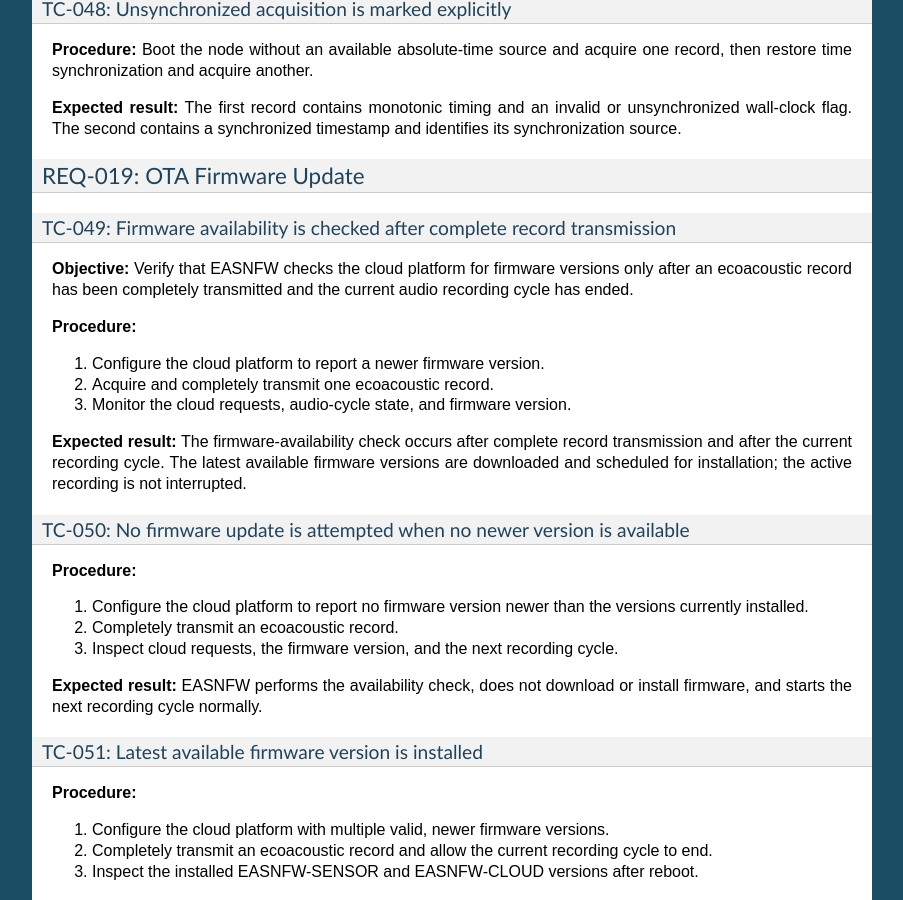
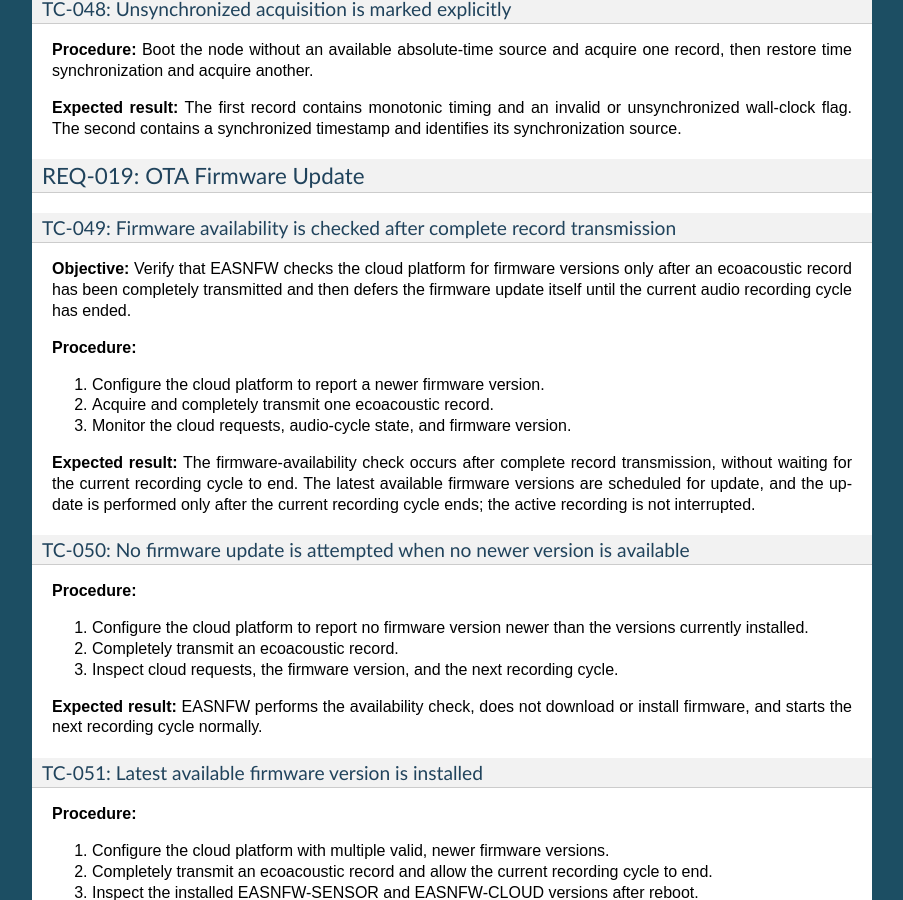
Before and after one commit to hslourenc/easnfw, a Sphinx documentation site: the page built from docs/sphinx/source/chapters/verification.rst, in a window 1280 px wide and 900 px high, scrolled down 13996 px. Shown: the whole window, without its empty margins (198-1101 px from the left). Built offline with Sphinx 7.4.7, drawn with Linux system fonts in a browser that asks for light colours; the version number could not be read and is left out.

Commit message:
fix TC-049 - wait recording cycle only to perform the upgrade

```diff
--- a/docs/sphinx/source/chapters/verification.rst
+++ b/docs/sphinx/source/chapters/verification.rst
@@ -870,7 +870,8 @@ TC-049: Firmware availability is checked after complete record transmission
 
 **Objective:** Verify that EASNFW checks the cloud platform for firmware
 versions only after an ecoacoustic record has been completely transmitted and
-the current audio recording cycle has ended.
+then defers the firmware update itself until the current audio recording cycle
+has ended.
 
 **Procedure:**
 
@@ -879,9 +880,10 @@ the current audio recording cycle has ended.
 3. Monitor the cloud requests, audio-cycle state, and firmware version.
 
 **Expected result:** The firmware-availability check occurs after complete
-record transmission and after the current recording cycle. The latest
-available firmware versions are downloaded and scheduled for installation;
-the active recording is not interrupted.
+record transmission, without waiting for the current recording cycle to end.
+The latest available firmware versions are scheduled for update, and the
+update is performed only after the current recording cycle ends; the active
+recording is not interrupted.
 
 TC-050: No firmware update is attempted when no newer version is available
 ^^^^^^^^^^^^^^^^^^^^^^^^^^^^^^^^^^^^^^^^^^^^^^^^^^^^^^^^^^^^^^^^^^^^^^^^^^^
```
